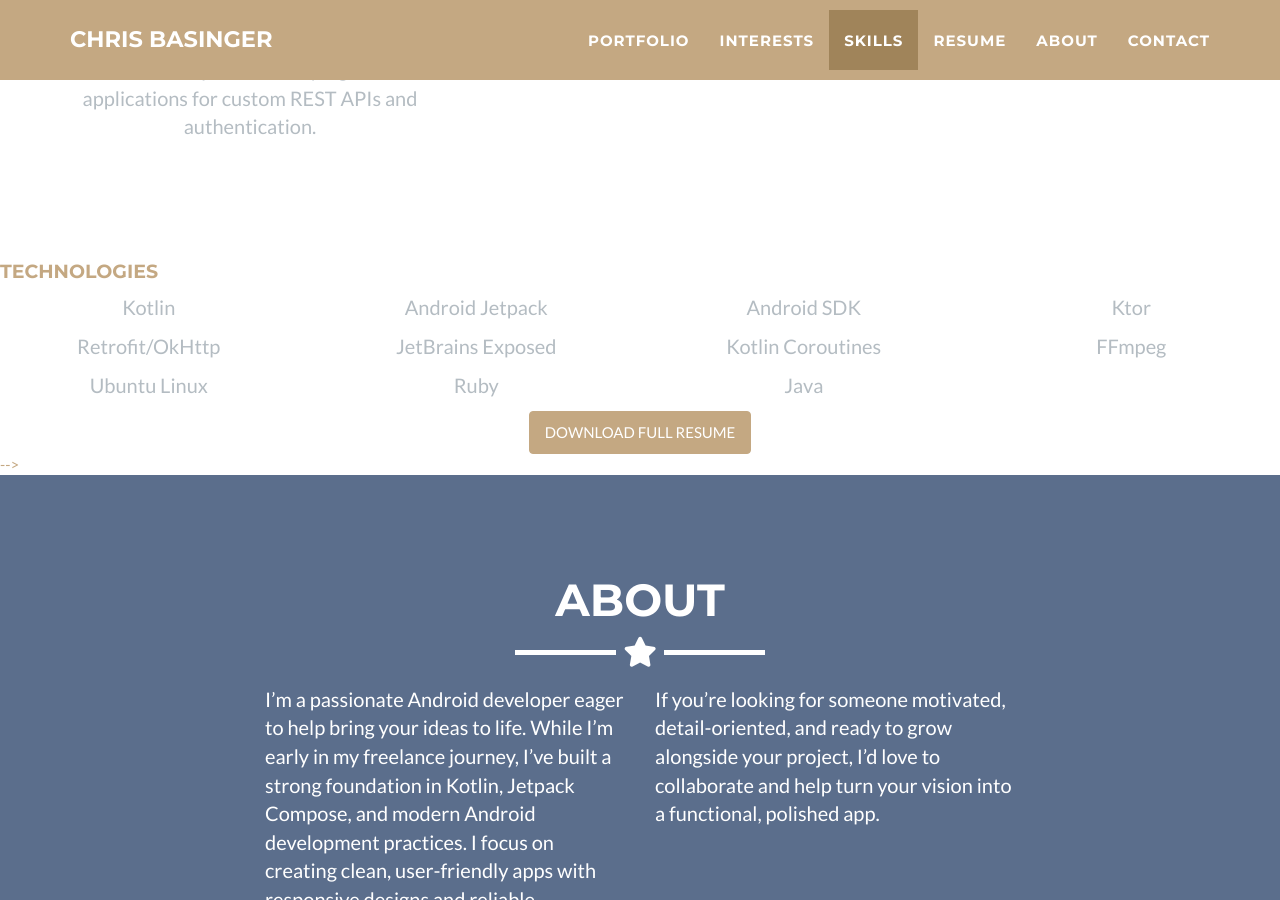
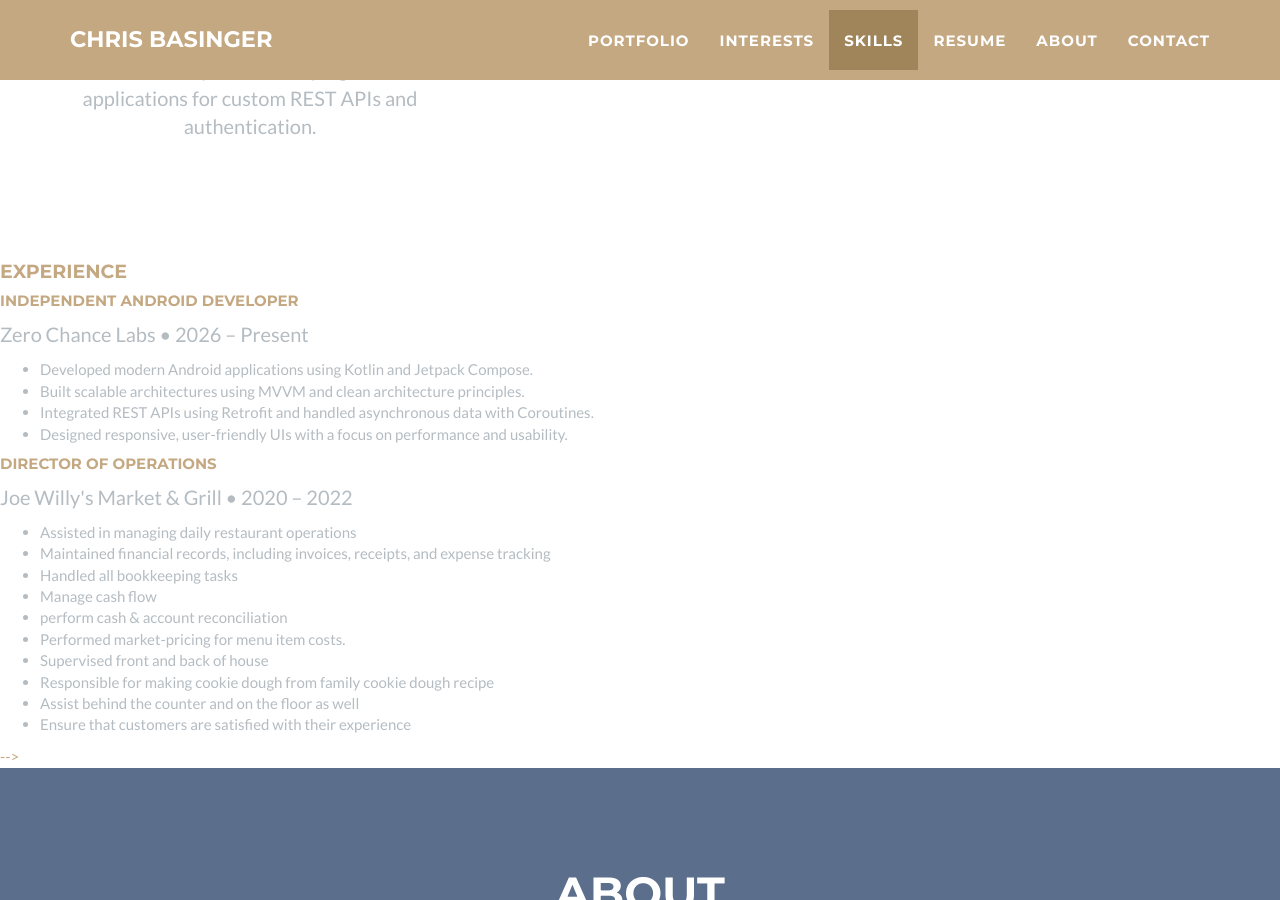
Before and after one commit to zerochancelabs/zerochancelabs.github.io, a Jekyll site: the page built from _posts/2014-07-18-project-1.markdown, in a window 1280 px wide and 900 px high, scrolled down 3056 px. Built offline with Jekyll 4.4.1, drawn with Linux system fonts in a browser that asks for light colours.

Commit message:
add resume

```diff
--- a/_includes/resume.html
+++ b/_includes/resume.html
@@ -7,7 +7,7 @@
         </div>
 
         <!-- Experience -->
-<!--        <div class="row">
+        <div class="row">
             <div class="col-lg-12">
                 <h4 class="mb-4">Experience</h4>
 
@@ -39,7 +39,7 @@
                 </div>
 
             </div>
-        </div>-->
+        </div>
 
         <!-- Education -->
 <!--        <div class="row mt-4">
@@ -58,7 +58,7 @@
         </div>-->
 
         <!-- Technologies -->
-        <div class="row mt-4">
+<!--        <div class="row mt-4">
             <div class="col-lg-12">
                 <h4 class="mb-4">Technologies</h4>
 
@@ -107,14 +107,14 @@
 
                 </div>
             </div>
-        </div>
+        </div>-->
 
         <!-- Download Resume -->
-        <div class="text-center mt-5">
+<!--        <div class="text-center mt-5">
             <a class="btn btn-primary btn-xl text-uppercase" href="/assets/resume.pdf" target="_blank">
                 Download Full Resume
             </a>
-        </div>
+        </div>-->
 
     </div>
 </section>
```
